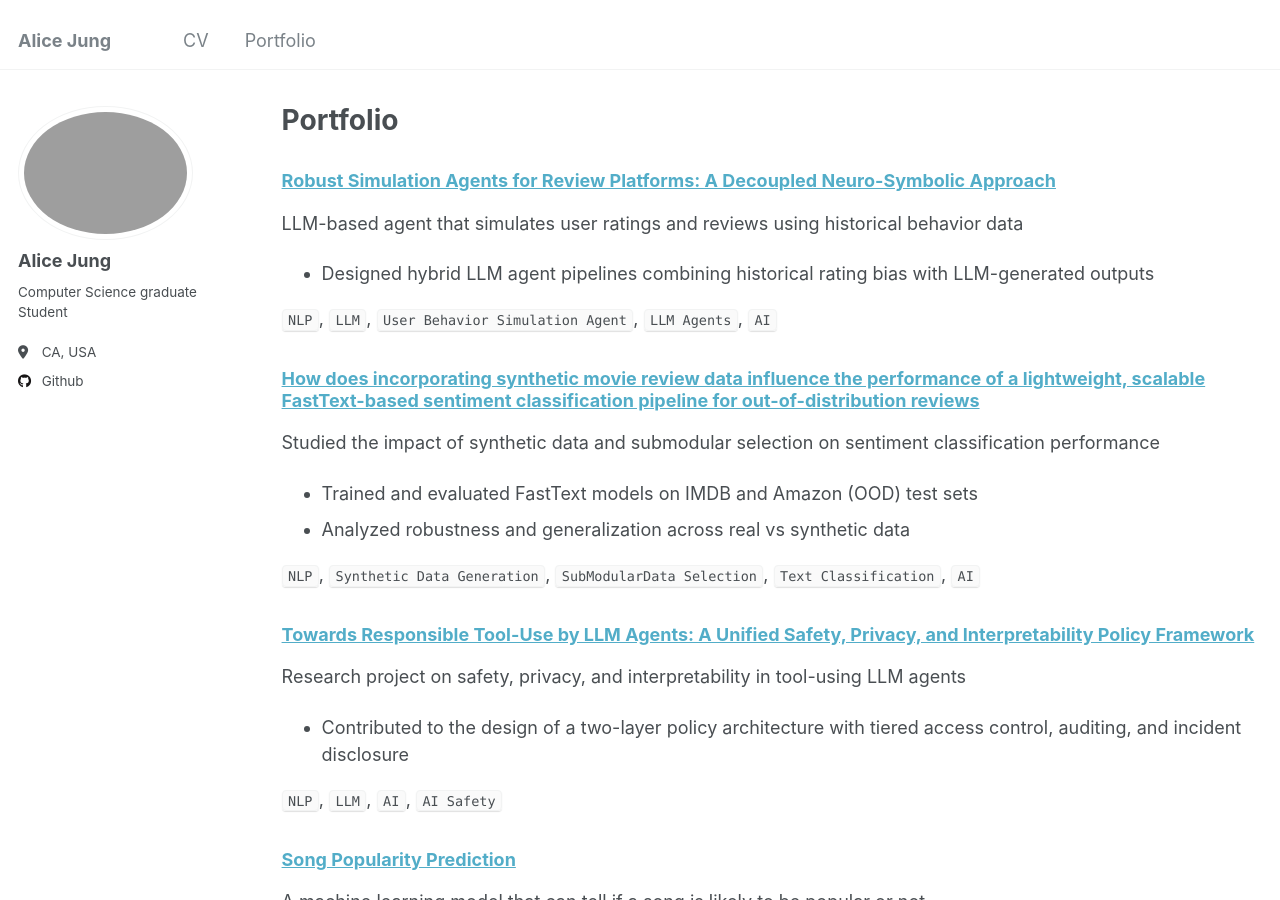
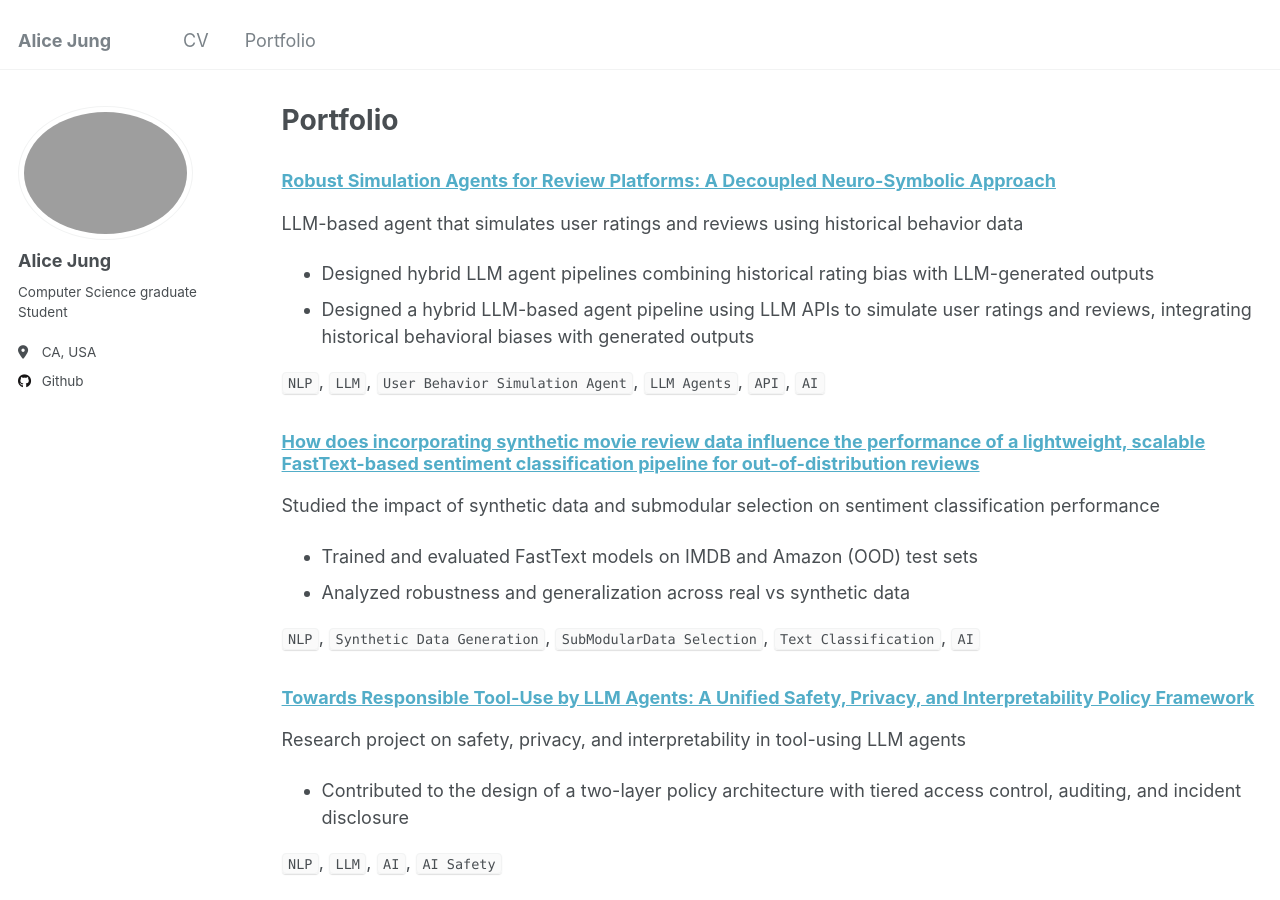
Before and after one commit to alicehjjung/alicehjjung.github.io, a Jekyll site: the page built from _pages/portfolio.md, in a window 1280 px wide and 900 px high. Built offline with Jekyll 4.4.1, drawn with Linux system fonts in a browser that asks for light colours.

Commit message:
Update portfolio.md

```diff
--- a/_pages/portfolio.md
+++ b/_pages/portfolio.md
@@ -10,8 +10,9 @@ author_profile: true
 ### [Robust Simulation Agents for Review Platforms: A Decoupled Neuro-Symbolic Approach](https://github.com/alicehjjung/CS245_FinalProject.git)
 LLM-based agent that simulates user ratings and reviews using historical behavior data
 - Designed hybrid LLM agent pipelines combining historical rating bias with LLM-generated outputs
+- Designed a hybrid LLM-based agent pipeline using LLM APIs to simulate user ratings and reviews, integrating historical behavioral biases with generated outputs
 
-`NLP`, `LLM`, `User Behavior Simulation Agent`, `LLM Agents`, `AI`
+`NLP`, `LLM`, `User Behavior Simulation Agent`, `LLM Agents`, `API`, `AI`
 
 ### [How does incorporating synthetic movie review data influence the performance of a lightweight, scalable FastText-based sentiment classification pipeline for out-of-distribution reviews](https://github.com/alicehjjung/CS260D_FinalProject.git)
 Studied the impact of synthetic data and submodular selection on sentiment classification performance
```
